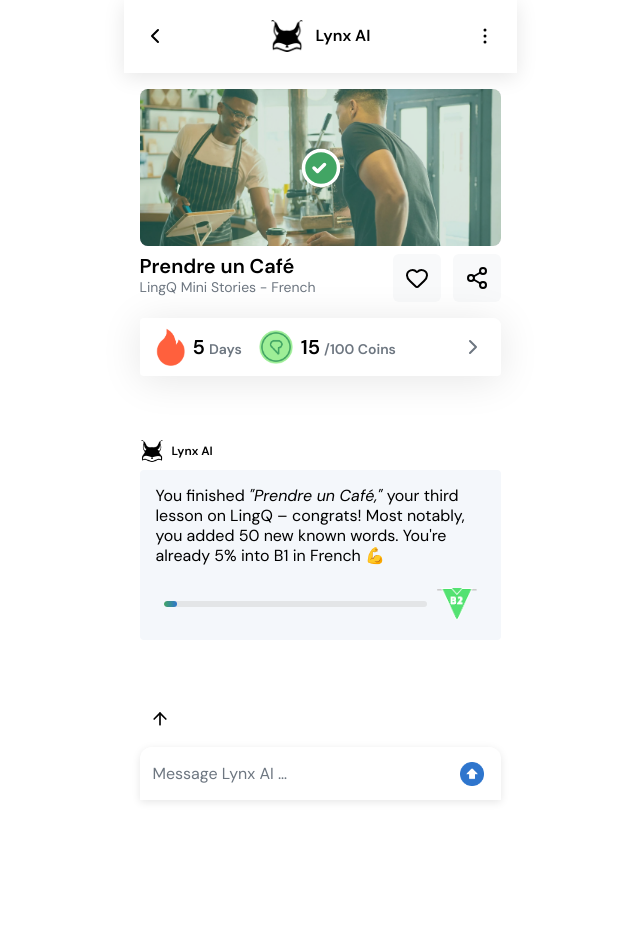
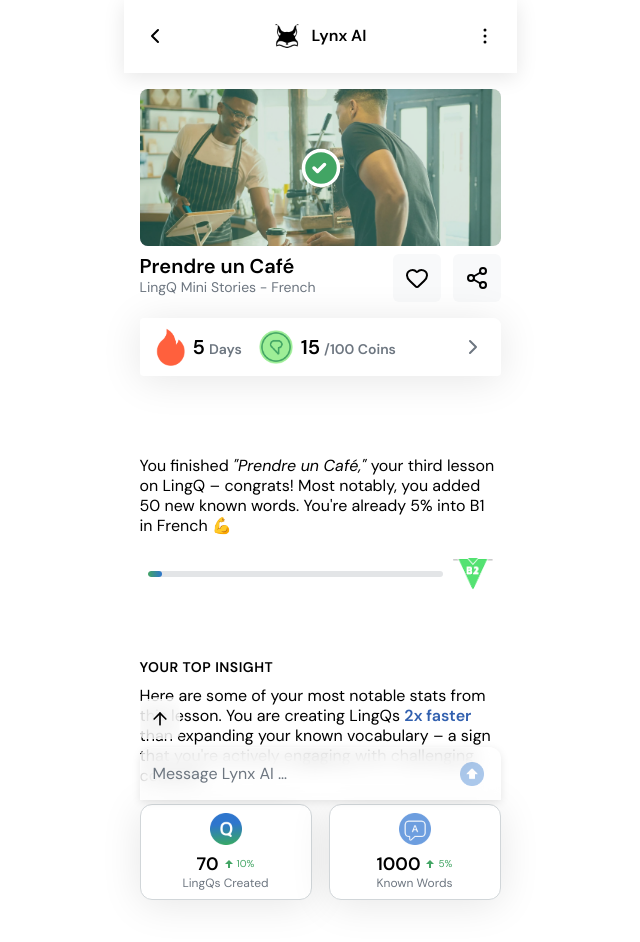
Before and after one commit to Tillk98/lesson-complete-v3, a React (Vite) app: page / in a window 1280 px wide. Shown: the top 942 px of the page, without its empty margins (320-960 px from the left). Before the commit the page ends 872 px from the top, so only its background shows below. Built offline with nearby package versions, Linux system fonts and the light colour scheme.

Commit message:
UI and experience tweaks

```diff
--- a/src/components/BottomActions.module.css
+++ b/src/components/BottomActions.module.css
@@ -28,6 +28,60 @@
 .inputWrapper {
   position: relative;
   width: 100%;
+  display: flex;
+  flex-direction: column;
+  gap: var(--spacing-xs);
+}
+
+.referenceContainer {
+  background: rgba(255, 255, 255, 0.7);
+  backdrop-filter: blur(10px);
+  -webkit-backdrop-filter: blur(10px);
+  border: 1px solid rgba(255, 255, 255, 0.3);
+  border-bottom: none;
+  border-radius: 12px 12px 0 0;
+  padding: var(--spacing-xs) var(--spacing-sm);
+  margin-bottom: -1px;
+}
+
+.referenceContent {
+  display: flex;
+  align-items: center;
+  justify-content: space-between;
+  gap: var(--spacing-xs);
+}
+
+.referenceText {
+  font-family: var(--font-family);
+  font-size: 13px;
+  font-weight: var(--font-weight-regular);
+  line-height: 16px;
+  color: var(--text-muted);
+  flex: 1;
+  overflow: hidden;
+  text-overflow: ellipsis;
+  white-space: nowrap;
+}
+
+.clearReferenceButton {
+  background: transparent;
+  border: none;
+  color: var(--text-muted);
+  font-size: 20px;
+  line-height: 1;
+  cursor: pointer;
+  padding: 0;
+  width: 20px;
+  height: 20px;
+  display: flex;
+  align-items: center;
+  justify-content: center;
+  flex-shrink: 0;
+  transition: color 0.2s;
+}
+
+.clearReferenceButton:hover {
+  color: var(--text-default);
 }
 
 .scrollToTopButton {
@@ -107,6 +161,15 @@
   transform: scale(0.95);
 }
 
+.sendButton:disabled {
+  opacity: 0.4;
+  cursor: not-allowed;
+}
+
+.sendButton:disabled:hover {
+  opacity: 0.4;
+}
+
 .sendIconImage {
   width: 24px;
   height: 24px;
--- a/src/components/BottomActions.tsx
+++ b/src/components/BottomActions.tsx
@@ -1,4 +1,4 @@
-import React from 'react'
+import React, { useState } from 'react'
 import { ArrowUp } from 'lucide-react'
 import styles from './BottomActions.module.css'
 import upArrowIcon from '../assets/up-arrow.png'
@@ -6,14 +6,41 @@ import upArrowIcon from '../assets/up-arrow.png'
 interface BottomActionsProps {
   visible?: boolean
   onScrollToTop?: () => void
+  onSendMessage?: (message: string, referencedMessageId?: number) => void
+  referencedMessage?: { id: number; content: string } | null
+  onClearReference?: () => void
 }
 
-const BottomActions: React.FC<BottomActionsProps> = ({ visible = true, onScrollToTop }) => {
+const BottomActions: React.FC<BottomActionsProps> = ({
+  visible = true,
+  onScrollToTop,
+  onSendMessage,
+  referencedMessage,
+  onClearReference
+}) => {
+  const [inputValue, setInputValue] = useState('')
+
   const scrollToTop = () => {
     window.scrollTo({ top: 0, behavior: 'smooth' })
     // Disable auto-scroll when user clicks up arrow
     if (onScrollToTop) {
       onScrollToTop()
+    }
+  }
+
+  const handleSend = () => {
+    if (inputValue.trim() && onSendMessage) {
+      onSendMessage(inputValue.trim(), referencedMessage?.id)
+      setInputValue('')
+      if (onClearReference) {
+        onClearReference()
+      }
+    }
+  }
+
+  const handleKeyPress = (e: React.KeyboardEvent<HTMLInputElement>) => {
+    if (e.key === 'Enter') {
+      handleSend()
     }
   }
 
@@ -23,14 +50,30 @@ const BottomActions: React.FC<BottomActionsProps> = ({ visible = true, onScrollT
         <button className={styles.scrollToTopButton} onClick={scrollToTop} aria-label="Scroll to top">
           <ArrowUp size={20} />
         </button>
+        {referencedMessage && (
+          <div className={styles.referenceContainer}>
+            <div className={styles.referenceContent}>
+              <span className={styles.referenceText}>{referencedMessage.content}</span>
+              <button
+                className={styles.clearReferenceButton}
+                onClick={onClearReference}
+                aria-label="Clear reference"
+              >
+                ×
+              </button>
+            </div>
+          </div>
+        )}
         <div className={styles.inputContainer}>
           <input
             type="text"
             placeholder="Message Lynx AI …"
             className={styles.inputField}
-            readOnly
+            value={inputValue}
+            onChange={(e) => setInputValue(e.target.value)}
+            onKeyPress={handleKeyPress}
           />
-          <button className={styles.sendButton} aria-label="Send message">
+          <button className={styles.sendButton} onClick={handleSend} aria-label="Send message" disabled={!inputValue.trim()}>
             <img src={upArrowIcon} alt="Send" className={styles.sendIconImage} />
           </button>
         </div>
--- a/src/components/ChatMessage.module.css
+++ b/src/components/ChatMessage.module.css
@@ -3,6 +3,23 @@
   flex-direction: column;
   gap: var(--spacing-xs);
   width: 100%;
+}
+
+.container.userContainer {
+  align-items: flex-end;
+}
+
+.container.lynxContainer {
+  align-items: flex-start;
+}
+
+.container.clickable {
+  cursor: pointer;
+  transition: opacity 0.2s;
+}
+
+.container.clickable:hover {
+  opacity: 0.8;
 }
 
 .lynxHeader {
@@ -34,12 +51,27 @@
 }
 
 .message {
-  background-color: var(--background-accent);
   border-radius: var(--radius-2xs);
-  padding: var(--spacing-md);
+  padding-top: var(--spacing-md);
+  padding-bottom: var(--spacing-md);
+  padding-left: 0;
+  padding-right: 0;
   display: flex;
   flex-direction: column;
   gap: 10px;
+}
+
+.lynxMessage {
+  background-color: transparent;
+  align-self: flex-start;
+  width: 100%;
+}
+
+.userMessage {
+  background-color: var(--background-accent);
+  align-self: flex-end;
+  max-width: 80%;
+  padding: var(--spacing-md);
 }
 
 .heading {
@@ -60,6 +92,43 @@
   line-height: 20px;
   color: var(--text-default);
   margin: 0;
+}
+
+.userMessage .text {
+  text-align: right;
+}
+
+.lynxMessage .text {
+  text-align: left;
+}
+
+.referenceIndicator {
+  display: flex;
+  align-items: center;
+  gap: var(--spacing-xs);
+  margin-bottom: var(--spacing-xs);
+  padding-bottom: var(--spacing-xs);
+  border-bottom: 1px solid rgba(0, 0, 0, 0.1);
+}
+
+.referenceLine {
+  width: 3px;
+  height: 20px;
+  background-color: var(--color-secondary);
+  border-radius: 2px;
+  flex-shrink: 0;
+}
+
+.referencePreview {
+  font-family: var(--font-family);
+  font-size: 12px;
+  font-weight: var(--font-weight-regular);
+  line-height: 16px;
+  color: var(--text-muted);
+  overflow: hidden;
+  text-overflow: ellipsis;
+  white-space: nowrap;
+  flex: 1;
 }
 
 .text em {
--- a/src/components/ChatMessage.tsx
+++ b/src/components/ChatMessage.tsx
@@ -11,9 +11,12 @@ import retakeLessonBlueIcon from '../assets/retake-lesson-blue.png'
 import vocabReviewIcon from '../assets/vocab-review.png'
 
 interface ChatMessageProps {
-  type: 'feedback' | 'insight' | 'chart' | 'improvement' | 'recommendation'
+  type: 'feedback' | 'insight' | 'chart' | 'improvement' | 'recommendation' | 'user'
   children: React.ReactNode
   showHeader?: boolean
+  messageId?: number
+  referencedMessageId?: number
+  referencedContent?: string
   nextLesson?: {
     title: string
     subtitle: string
@@ -22,29 +25,73 @@ interface ChatMessageProps {
   onNextLessonClick?: () => void
   onReviewVocabClick?: () => void
   onReviewLessonClick?: () => void
+  onMessageClick?: (messageId: number, content: string) => void
 }
 
 const ChatMessage: React.FC<ChatMessageProps> = ({
   type,
   children,
   showHeader = false,
+  messageId,
+  referencedMessageId,
+  referencedContent,
   nextLesson,
   onNextLessonClick,
   onReviewVocabClick,
-  onReviewLessonClick
+  onReviewLessonClick,
+  onMessageClick
 }) => {
+  const isUserMessage = type === 'user'
+
+  const handleClick = () => {
+    if (onMessageClick && messageId !== undefined && type !== 'user') {
+      // Extract text content from children
+      let content = ''
+      if (typeof children === 'string') {
+        content = children
+      } else {
+        const extractText = (node: React.ReactNode): string => {
+          if (typeof node === 'string' || typeof node === 'number') {
+            return String(node)
+          }
+          if (React.isValidElement(node) && node.props.children) {
+            return React.Children.toArray(node.props.children)
+              .map(extractText)
+              .join(' ')
+          }
+          return ''
+        }
+        content = React.Children.toArray(children)
+          .map(extractText)
+          .join(' ')
+      }
+      // Limit preview length and clean up
+      content = content.substring(0, 100).trim()
+      if (content) {
+        onMessageClick(messageId, content)
+      }
+    }
+  }
+
   return (
-    <div className={styles.container}>
-      {showHeader && (
-        <div className={styles.lynxHeader}>
-          <div className={styles.lynxIcon}>
-            <img src={lynxIcon} alt="Lynx AI" className={styles.lynxImage} />
-          </div>
-          <span className={styles.lynxText}>Lynx AI</span>
-        </div>
-      )}
+    <div
+      className={`${styles.container} ${isUserMessage ? styles.userContainer : styles.lynxContainer} ${onMessageClick ? styles.clickable : ''}`}
+      onClick={handleClick}
+    >
 
-      <div className={styles.message}>
+      <div className={`${styles.message} ${type === 'user' ? styles.userMessage : styles.lynxMessage}`}>
+        {type === 'user' && (
+          <>
+            {referencedContent && (
+              <div className={styles.referenceIndicator}>
+                <div className={styles.referenceLine} />
+                <span className={styles.referencePreview}>{referencedContent}</span>
+              </div>
+            )}
+            <p className={styles.text}>{children}</p>
+          </>
+        )}
+
         {type === 'feedback' && (
           <>
             <p className={styles.text}>{children}</p>
@@ -105,6 +152,7 @@ const ChatMessage: React.FC<ChatMessageProps> = ({
 
         {type === 'recommendation' && (
           <>
+            <h3 className={styles.heading}>Keep your momentum going! 🚀</h3>
             <p className={styles.text}>{children}</p>
             {nextLesson && (
               <NextLessonTile
--- a/src/components/Header.module.css
+++ b/src/components/Header.module.css
@@ -44,8 +44,8 @@
 }
 
 .lynxIcon {
-  width: 34px;
-  height: 32px;
+  width: 26px;
+  height: 24px;
   display: flex;
   align-items: center;
   justify-content: center;
@@ -104,10 +104,10 @@
   text-overflow: ellipsis;
 }
 
-.coinsLink {
+.statsLink {
   display: flex;
   align-items: center;
-  gap: var(--spacing-2xs);
+  gap: var(--spacing-sm);
   background: none;
   border: none;
   padding: 0;
@@ -116,8 +116,34 @@
   transition: color 0.2s;
 }
 
-.coinsLink:hover {
+.statsLink:hover {
   color: var(--text-default);
+}
+
+.streakContainer {
+  display: flex;
+  align-items: center;
+  gap: var(--spacing-2xs);
+}
+
+.flameIcon {
+  width: 20px;
+  height: 20px;
+  object-fit: contain;
+  flex-shrink: 0;
+}
+
+.streakText {
+  font-family: var(--font-family);
+  font-size: 14px;
+  font-weight: var(--font-weight-regular);
+  line-height: 18px;
+}
+
+.coinsContainer {
+  display: flex;
+  align-items: center;
+  gap: var(--spacing-2xs);
 }
 
 .coinIcon {
--- a/src/components/LessonCompleteScreen.tsx
+++ b/src/components/LessonCompleteScreen.tsx
@@ -40,9 +40,10 @@ const LessonCompleteScreen: React.FC<LessonCompleteScreenProps> = ({
   const [animationPhase, setAnimationPhase] = useState<'celebration' | 'lesson' | 'stats' | 'typing' | 'chat'>('celebration')
   const [showCelebration, setShowCelebration] = useState(true)
   const [showTyping, setShowTyping] = useState(false)
-  const [chatMessages, setChatMessages] = useState<Array<{ id: number; content: React.ReactNode; type: 'feedback' | 'insight' | 'chart' | 'improvement' | 'recommendation'; nextLesson?: LessonData }>>([])
+  const [chatMessages, setChatMessages] = useState<Array<{ id: number; content: React.ReactNode; type: 'feedback' | 'insight' | 'chart' | 'improvement' | 'recommendation' | 'user'; nextLesson?: LessonData; referencedMessageId?: number; referencedContent?: string }>>([])
   const [showHeaderBreadcrumb, setShowHeaderBreadcrumb] = useState(false)
   const [disableAutoScroll, setDisableAutoScroll] = useState(false)
+  const [referencedMessage, setReferencedMessage] = useState<{ id: number; content: string } | null>(null)
   const chatEndRef = useRef<HTMLDivElement>(null)
   const chatSectionRef = useRef<HTMLDivElement>(null)
   const topSectionRef = useRef<HTMLDivElement>(null)
@@ -85,7 +86,7 @@ const LessonCompleteScreen: React.FC<LessonCompleteScreenProps> = ({
       ])
     }, 4000)
 
-    // Phase 5: Second message (insight)
+    // Phase 5: Second message (insight) - faster timing
     const timer5 = setTimeout(() => {
       setChatMessages((prev) => [
         ...prev,
@@ -100,7 +101,7 @@ const LessonCompleteScreen: React.FC<LessonCompleteScreenProps> = ({
           ),
         },
       ])
-    }, 5500)
+    }, 4800) // 800ms after first message
 
     // Phase 6: Chart message
     const timer6 = setTimeout(() => {
@@ -116,7 +117,7 @@ const LessonCompleteScreen: React.FC<LessonCompleteScreenProps> = ({
           ),
         },
       ])
-    }, 7000)
+    }, 5600) // 800ms after second message
 
     // Phase 7: Improvement message
     const timer7 = setTimeout(() => {
@@ -132,7 +133,7 @@ const LessonCompleteScreen: React.FC<LessonCompleteScreenProps> = ({
           ),
         },
       ])
-    }, 8500)
+    }, 6400) // 800ms after third message
 
     // Phase 8: Recommendation message
     const timer8 = setTimeout(() => {
@@ -153,7 +154,7 @@ const LessonCompleteScreen: React.FC<LessonCompleteScreenProps> = ({
           },
         },
       ])
-    }, 10000)
+    }, 7200) // 800ms after fourth message
 
     return () => {
       clearTimeout(timer1)
@@ -167,10 +168,10 @@ const LessonCompleteScreen: React.FC<LessonCompleteScreenProps> = ({
     }
   }, [])
 
-  // Auto-scroll to center new messages when they appear
+  // Auto-scroll to show new messages when they appear
   useEffect(() => {
     if (chatMessages.length > 0 && !disableAutoScroll) {
-      // Small delay to ensure DOM is updated
+      // Delay to ensure DOM is updated with new message
       setTimeout(() => {
         const lastMessageId = chatMessages[chatMessages.length - 1].id
         const lastMessageElement = messageRefs.current.get(lastMessageId)
@@ -179,15 +180,14 @@ const LessonCompleteScreen: React.FC<LessonCompleteScreenProps> = ({
           // Mark that we're auto-scrolling
           isAutoScrolling.current = true
 
-          // Center the message in the viewport, accounting for bottom actions
+          // Scroll to show the full message at the bottom, accounting for bottom input field
           const elementRect = lastMessageElement.getBoundingClientRect()
           const absoluteElementTop = elementRect.top + window.pageYOffset
-          const bottomActionsHeight = 180 // Approximate height of bottom actions
-          const availableHeight = window.innerHeight - bottomActionsHeight
-          const middle = absoluteElementTop - (availableHeight / 2) + (elementRect.height / 2)
+          const bottomActionsHeight = 200 // Height of bottom input field + padding
+          const scrollPosition = absoluteElementTop + elementRect.height - window.innerHeight + bottomActionsHeight + 20 // Extra padding
 
           window.scrollTo({
-            top: Math.max(0, middle),
+            top: Math.max(0, scrollPosition),
             behavior: 'smooth'
           })
 
@@ -196,7 +196,7 @@ const LessonCompleteScreen: React.FC<LessonCompleteScreenProps> = ({
             isAutoScrolling.current = false
           }, 500)
         }
-      }, 200)
+      }, 300) // Slightly longer delay to ensure DOM is fully updated
     }
   }, [chatMessages, disableAutoScroll])
 
@@ -265,7 +265,10 @@ const LessonCompleteScreen: React.FC<LessonCompleteScreenProps> = ({
             >
               <ChatMessage
                 type={message.type}
-                showHeader={index === 0}
+                showHeader={index === 0 && message.type !== 'user'}
+                messageId={message.id}
+                referencedMessageId={message.referencedMessageId}
+                referencedContent={message.referencedContent}
                 nextLesson={message.nextLesson}
                 onNextLessonClick={() => {
                   // Handle navigation to next lesson
@@ -279,6 +282,9 @@ const LessonCompleteScreen: React.FC<LessonCompleteScreenProps> = ({
                   // Handle review lesson action
                   console.log('Review lesson clicked')
                 }}
+                onMessageClick={(messageId, content) => {
+                  setReferencedMessage({ id: messageId, content })
+                }}
               >
                 {message.content}
               </ChatMessage>
@@ -290,7 +296,51 @@ const LessonCompleteScreen: React.FC<LessonCompleteScreenProps> = ({
         </div>
       </div>
 
-      <BottomActions onScrollToTop={() => setDisableAutoScroll(true)} />
+      <BottomActions
+        onScrollToTop={() => setDisableAutoScroll(true)}
+        onSendMessage={(message, referencedMessageId) => {
+          const newId = chatMessages.length > 0 ? Math.max(...chatMessages.map(m => m.id)) + 1 : 100
+          const referencedContent = referencedMessage?.content
+          setChatMessages((prev) => [
+            ...prev,
+            {
+              id: newId,
+              type: 'user',
+              content: message,
+              referencedMessageId: referencedMessageId,
+              referencedContent: referencedContent,
+            },
+          ])
+          // Clear reference after sending
+          setReferencedMessage(null)
+
+          // Scroll to bottom after sending message to show the sent message completely
+          setTimeout(() => {
+            const lastMessageId = newId
+            const lastMessageElement = messageRefs.current.get(lastMessageId)
+
+            if (lastMessageElement) {
+              const elementRect = lastMessageElement.getBoundingClientRect()
+              const absoluteElementTop = elementRect.top + window.pageYOffset
+              const bottomActionsHeight = 200 // Height of bottom input field + padding
+              const scrollPosition = absoluteElementTop + elementRect.height - window.innerHeight + bottomActionsHeight + 20 // Extra 20px padding
+
+              window.scrollTo({
+                top: Math.max(0, scrollPosition),
+                behavior: 'smooth'
+              })
+            } else {
+              // Fallback: scroll to very bottom
+              window.scrollTo({
+                top: document.documentElement.scrollHeight,
+                behavior: 'smooth'
+              })
+            }
+          }, 200)
+        }}
+        referencedMessage={referencedMessage}
+        onClearReference={() => setReferencedMessage(null)}
+      />
     </div>
   )
 }
--- a/src/components/TypingIndicator.module.css
+++ b/src/components/TypingIndicator.module.css
@@ -34,7 +34,7 @@
 }
 
 .message {
-  background-color: var(--background-accent);
+  background-color: transparent;
   border-radius: var(--radius-2xs);
   padding: var(--spacing-md);
   display: flex;
--- a/src/components/TypingIndicator.tsx
+++ b/src/components/TypingIndicator.tsx
@@ -1,17 +1,9 @@
 import React from 'react'
 import styles from './TypingIndicator.module.css'
-import lynxIcon from '../assets/lynx-icon.png'
 
 const TypingIndicator: React.FC = () => {
   return (
     <div className={styles.container}>
-      <div className={styles.lynxHeader}>
-        <div className={styles.lynxIcon}>
-          <img src={lynxIcon} alt="Lynx AI" className={styles.lynxImage} />
-        </div>
-        <span className={styles.lynxText}>Lynx AI</span>
-      </div>
-
       <div className={styles.message}>
         <div className={styles.typingDots}>
           <span className={styles.dot} />
```
Also changed, not shown: src/components/Header.tsx (+9 -1 lines).
